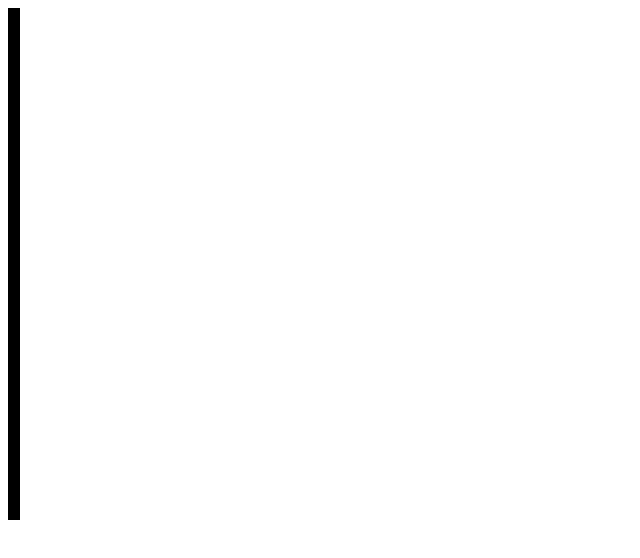
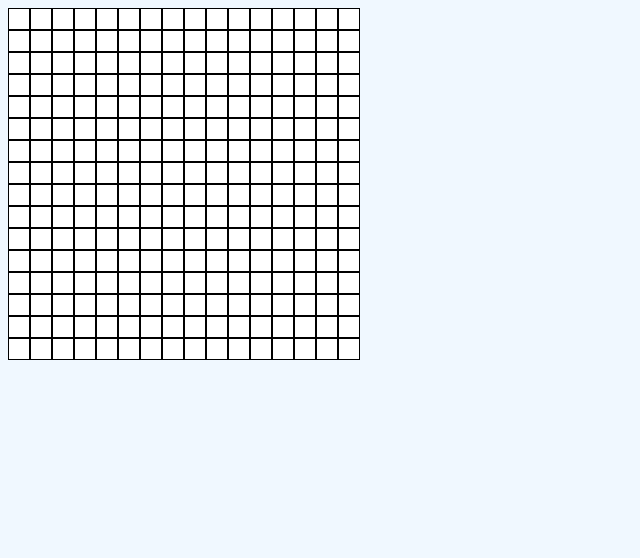
Before and after one commit to eldonaukh/odin-etch-a-sketch, a plain HTML site: page index.html in a window 1280 px wide. Shown: the whole page, without its empty margins (0-640 px from the left). Drawn offline with Linux system fonts and the light colour scheme.

Commit message:
Add event listener to container

```diff
--- a/script.js
+++ b/script.js
@@ -13,6 +13,13 @@ function main() {
 
     container.appendChild(row);
   }
+
+  container.addEventListener("mouseover", (evt) => {
+    if (evt.target.className === "grid") {
+      console.log(evt.target.className);
+      evt.target.style.backgroundColor = "#000000";
+    }
+  });
 }
 
 main();
--- a/stylesheet.css
+++ b/stylesheet.css
@@ -1,4 +1,14 @@
+body {
+  background-color: aliceblue;
+}
+
 .grid {
-  width: 10px;
+  width: 20px;
+  height: 20px;
+  background-color: white;
   border: 1px solid black;
 }
+
+.row {
+  display: flex;
+}
```
